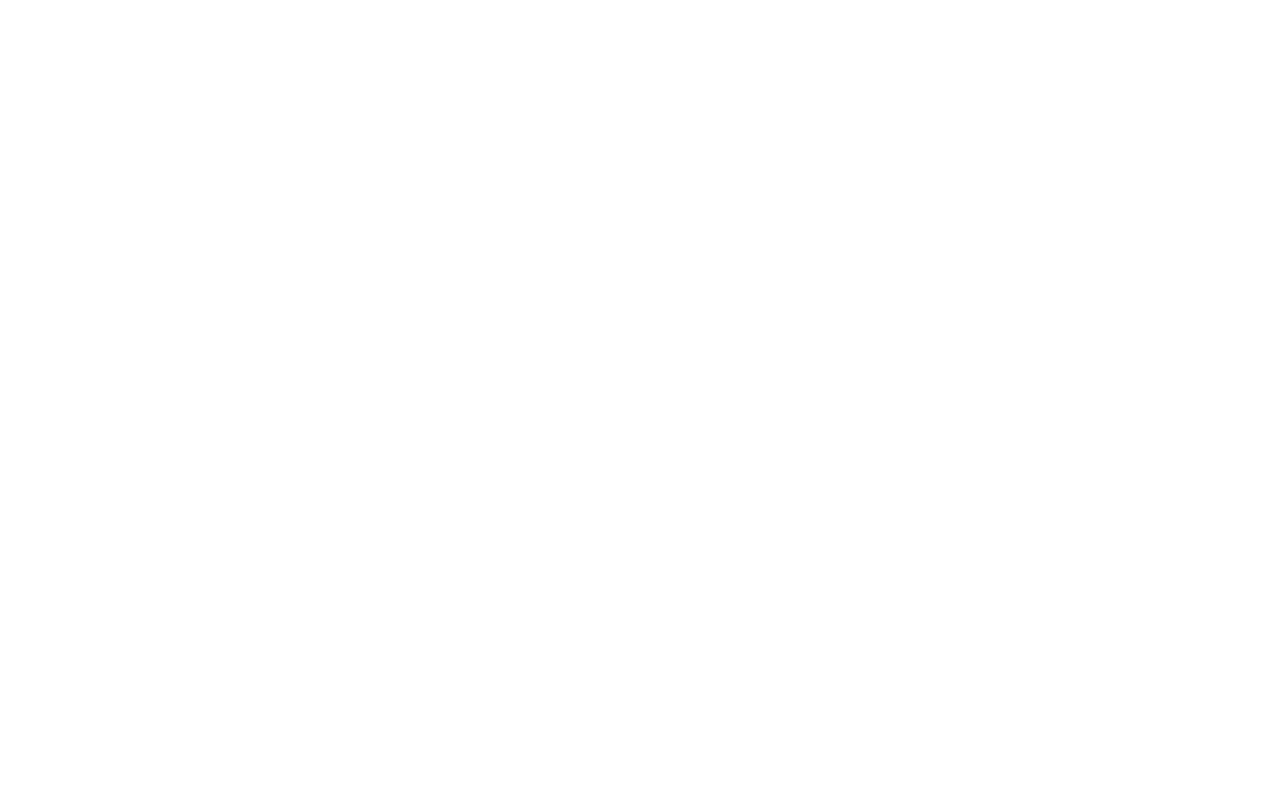
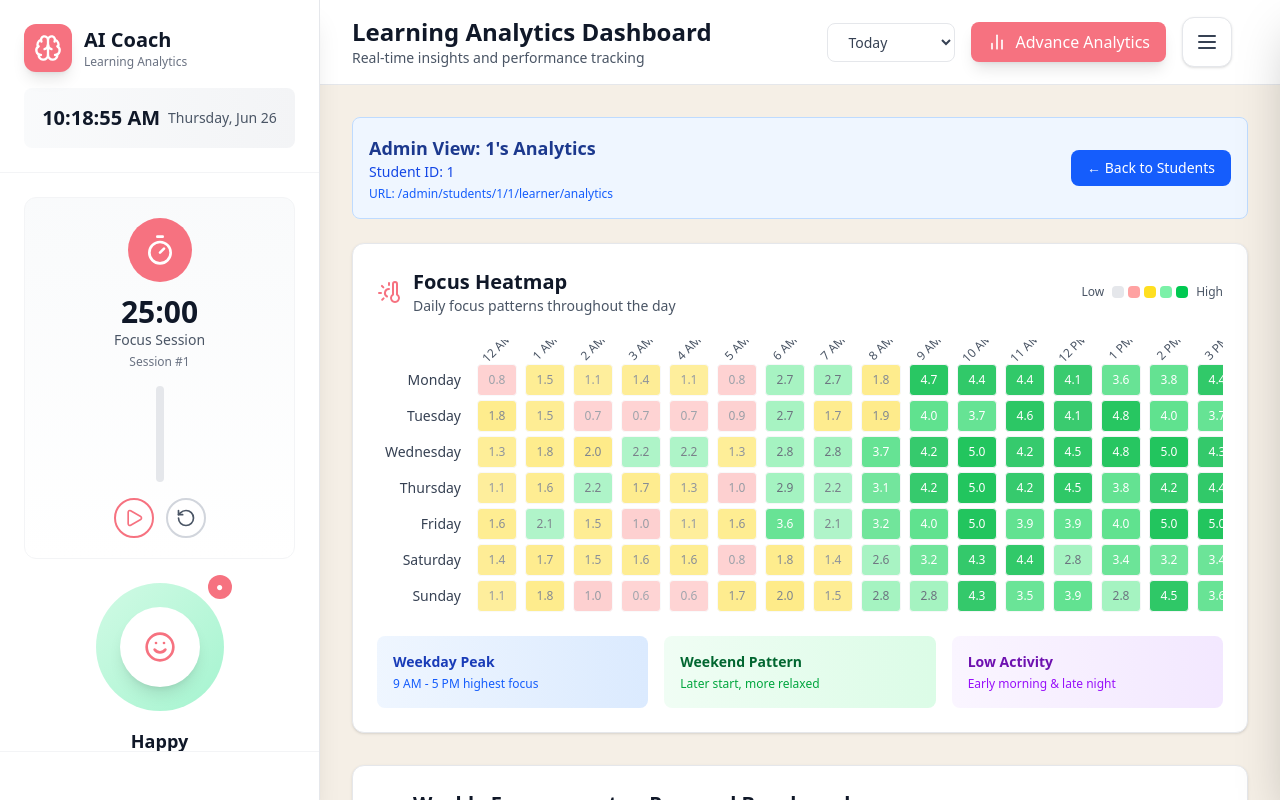
Before and after one commit to ronit-1404/Hackronyx_25, a React (Vite) app in the folder client/: page /admin/students/1/1/learner/analytics in a window 1280 px wide. Before the commit this address had no page. Built offline with nearby package versions, Linux system fonts and the light colour scheme; what @react-pdf/renderer would draw is missing.

Commit message:
view detailed analytics button works now

```diff
--- a/client/src/App.jsx
+++ b/client/src/App.jsx
@@ -107,6 +107,13 @@
             <LearnerAnalytics />
         }
       />
+
+      <Route
+        path="/admin/students/:studentId/:studentName/learner/analytics"
+        element={
+            <LearnerAnalytics />
+        }
+      />
       <Route
         path="/learner/resources"
         element={
--- a/client/src/components/adminStudents/StudentsCard.jsx
+++ b/client/src/components/adminStudents/StudentsCard.jsx
@@ -1,8 +1,11 @@
 import React, { useState, useEffect } from 'react';
 import { CheckCircle, XCircle, Loader } from 'lucide-react';
+import { useNavigate } from 'react-router-dom';
 import axios from 'axios';
 
 export default function StudentCards() {
+  const navigate = useNavigate();
+
   // Sample student data as fallback
   const sampleStudents = [
     {
@@ -89,13 +92,23 @@
   };
 
   const handleViewAnalytics = (studentId, studentName) => {
-    if (usingApiData) {
-      console.log(`Redirecting to analytics for student ID: ${studentId}`);
-      // This would typically use React Router navigation
-      //navigate(`/admin/students/${studentId}/learner/analytics`);
-    } else {
-      alert(`Viewing analytics for ${studentName} (sample data)`);
-    }
+    // OLD CODE - Original implementation with API check and alert
+    // if (usingApiData) {
+    //   console.log(`Redirecting to analytics for student ID: ${studentId}`);
+    //   // This would typically use React Router navigation
+    //   //navigate(`/admin/students/${studentId}/learner/analytics`);
+    // } else {
+    //   alert(`Viewing analytics for ${studentName} (sample data)`);
+    // }
+
+    // NEW CODE - Dynamic navigation with student ID and name (works for both API and sample data)
+    console.log(`Redirecting to analytics for student: ${studentName} (ID: ${studentId})`);
+    console.log(`Data source: ${usingApiData ? 'API' : 'Sample Data'}`);
+
+    // Format student name for URL (replace spaces with hyphens, make lowercase)
+    const formattedName = studentName.toLowerCase().replace(/\s+/g, '-');
+    // Navigate to the dynamic route with student ID and name
+    navigate(`/admin/students/${studentId}/${formattedName}/learner/analytics`);
   };
 
   if (loading) {
@@ -123,7 +136,29 @@
 
       {usingApiData && (
         <div className="mb-4 p-3 bg-green-50 border border-green-200 text-green-800 rounded-lg">
-          <p>✅ Connected to API - Displaying real student data</p>
+          <div className="flex justify-between items-center">
+            <p>✅ Connected to API - Displaying real student data (includes new registrations)</p>
+            <button
+              onClick={fetchStudents}
+              className="text-xs bg-green-100 hover:bg-green-200 px-3 py-1 rounded-full transition-colors"
+            >
+              🔄 Refresh
+            </button>
+          </div>
+        </div>
+      )}
+
+      {!usingApiData && (
+        <div className="mb-4 p-3 bg-blue-50 border border-blue-200 text-blue-800 rounded-lg">
+          <div className="flex justify-between items-center">
+            <p>📝 Using sample data - API not available. New student registrations won't appear here.</p>
+            <button
+              onClick={fetchStudents}
+              className="text-xs bg-blue-100 hover:bg-blue-200 px-3 py-1 rounded-full transition-colors"
+            >
+              🔄 Try API
+            </button>
+          </div>
         </div>
       )}
 
--- a/client/src/components/headers/Header.jsx
+++ b/client/src/components/headers/Header.jsx
@@ -1,6 +1,9 @@
 import React from "react";
 import { useState, useEffect, useRef } from "react";
-import { useNavigate } from "react-router-dom";
+// OLD IMPORT - Without useLocation
+// import { useNavigate } from "react-router-dom";
+// NEW IMPORT - With useLocation for context awareness
+import { useNavigate, useLocation } from "react-router-dom";
 import {
   ResponsiveContainer,
   LineChart,
--- a/client/src/pages/LearnerAnalytics.jsx
+++ b/client/src/pages/LearnerAnalytics.jsx
@@ -1,5 +1,8 @@
 import React, { useState, useEffect } from 'react';
-import { useNavigate } from 'react-router-dom';
+// OLD IMPORT - Without useParams and useLocation
+// import { useNavigate } from 'react-router-dom';
+// NEW IMPORT - With useParams and useLocation for dynamic routing
+import { useNavigate, useParams, useLocation } from 'react-router-dom';
 import { motion } from 'framer-motion';
 import Header from '../components/headers/Header';
 import SideBar from '../components/sideBar/SideBar';
@@ -10,6 +13,53 @@
 import ContentAnalysis from '../components/learnerDash/ContentAnalysis';
 
 const LearnerAnalytics = () => {
+  const navigate = useNavigate();
+  // OLD - Without URL parameters
+  // const { studentId } = useParams();
+  // const location = useLocation();
+
+  // NEW CODE - Extract both studentId and studentName from URL
+  const { studentId, studentName: urlStudentName } = useParams();
+  const location = useLocation();
+
+  // Determine if this is admin view based on the URL path
+  const isAdminView = location.pathname.includes('/admin/students/');
+  const currentStudentId = studentId; // From URL params
+
+  // OLD CODE - Manual student name lookup
+  // const [studentName, setStudentName] = useState('');
+  // useEffect(() => {
+  //   if (isAdminView && currentStudentId) {
+  //     const sampleStudents = [
+  //       { id: "1", name: "Priya Sharma" },
+  //       { id: "2", name: "Arjun Singh" },
+  //       { id: "3", name: "Ananya Patel" },
+  //       { id: "4", name: "Rohit Kumar" },
+  //       { id: "5", name: "Kavya Reddy" },
+  //       { id: "6", name: "Aditya Gupta" }
+  //     ];
+  //
+  //     const student = sampleStudents.find(s => s.id === currentStudentId);
+  //     if (student) {
+  //       setStudentName(student.name);
+  //     }
+  //   }
+  // }, [isAdminView, currentStudentId]);
+
+  // NEW CODE - Format the student name from URL (convert back from URL format)
+  const studentName = urlStudentName
+    ? urlStudentName.replace(/-/g, ' ').replace(/\b\w/g, l => l.toUpperCase())
+    : '';
+
+  useEffect(() => {
+    // If admin is viewing a specific student
+    if (isAdminView && currentStudentId) {
+      console.log('Admin viewing analytics for student:', {
+        studentId: currentStudentId,
+        studentName: studentName || 'Unknown'
+      });
+    }
+  }, [isAdminView, currentStudentId, studentName]);
   // Container animation variants
   const containerVariants = {
     hidden: { opacity: 0 },
@@ -90,29 +140,57 @@
           className="flex-1 p-8 overflow-y-auto"
           variants={containerVariants}
         >
+          {/* Admin View Header - Show when viewing from admin */}
+          {isAdminView && (
+            <motion.div
+              variants={itemVariants}
+              className="mb-6 p-4 bg-blue-50 border border-blue-200 rounded-lg"
+            >
+              <div className="flex items-center justify-between">
+                <div>
+                  <h2 className="text-lg font-semibold text-blue-900">
+                    Admin View: {studentName || `Student ${currentStudentId}`}'s Analytics
+                  </h2>
+                  <p className="text-sm text-blue-700">Student ID: {currentStudentId}</p>
+                  {studentName && (
+                    <p className="text-xs text-blue-600 mt-1">
+                      URL: /admin/students/{currentStudentId}/{urlStudentName}/learner/analytics
+                    </p>
+                  )}
+                </div>
+                <button
+                  onClick={() => navigate('/admin/students')}
+                  className="bg-blue-600 hover:bg-blue-700 text-white px-4 py-2 rounded-lg text-sm transition-colors"
+                >
+                  ← Back to Students
+                </button>
+              </div>
+            </motion.div>
+          )}
+
           {/* Focus Heatmap - Full Width */}
           <motion.div variants={itemVariants}>
-            <FocusHeatmap />
+            <FocusHeatmap studentId={currentStudentId} />
           </motion.div>
 
           {/* New Engagement vs Benchmark Line Chart - Full Width */}
           <motion.div variants={itemVariants}>
-            <EngagementChart />
+            <EngagementChart studentId={currentStudentId} />
           </motion.div>
 
           {/* Charts Grid */}
           <motion.div variants={itemVariants}>
-            <DashboardCharts />
+            <DashboardCharts studentId={currentStudentId} />
           </motion.div>
 
           {/* Updated Performance Radar Chart - Your Focus vs Peer Median */}
           <motion.div variants={itemVariants}>
-            <PeerMetrics />
+            <PeerMetrics studentId={currentStudentId} />
           </motion.div>
 
           {/* Content Analysis */}
           <motion.div variants={itemVariants}>
-            <ContentAnalysis />
+            <ContentAnalysis studentId={currentStudentId} />
           </motion.div>
         </motion.div>
       </div>
```
